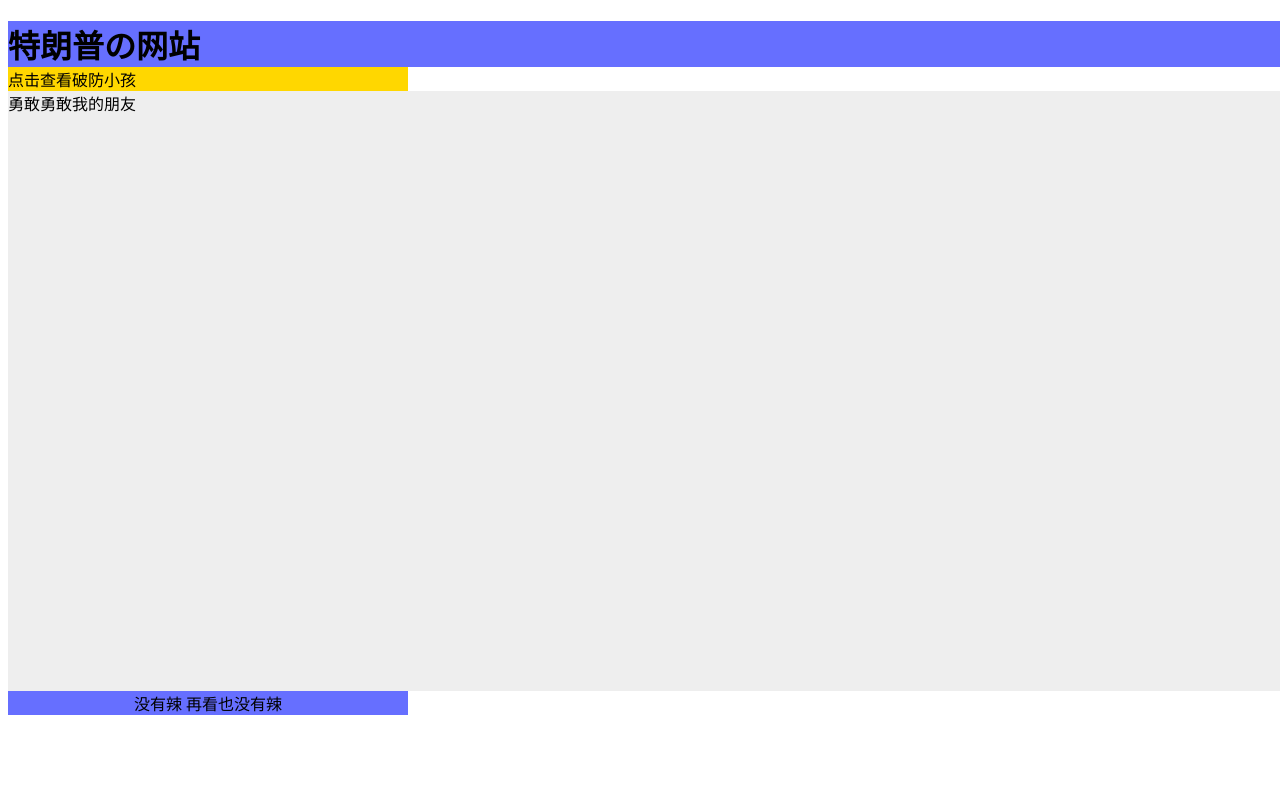
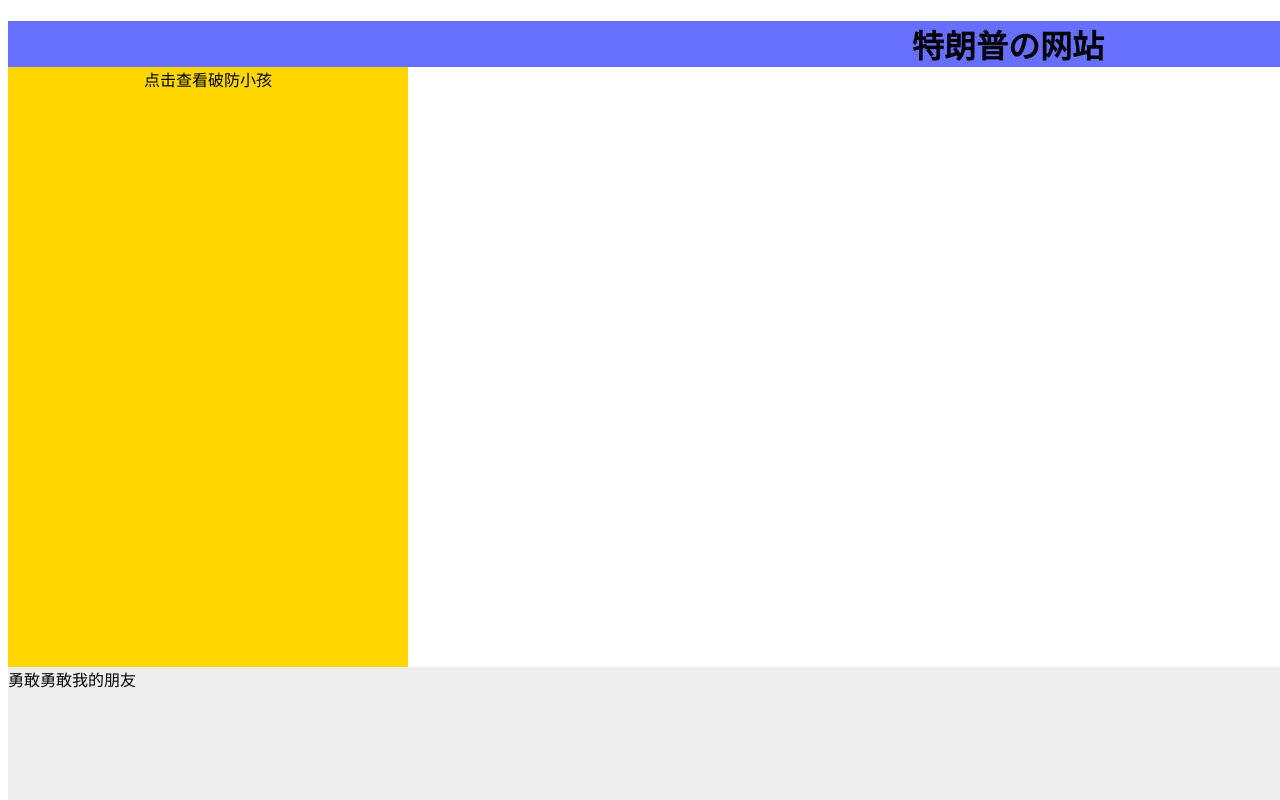
Before and after one commit to Trump114514/telangpu, a plain HTML site: page index.html in a window 1280 px wide. Shown: the top 800 px of the page. Drawn offline with Linux system fonts and the light colour scheme.

Commit message:
Update index.html

```diff
--- a/index.html
+++ b/index.html
@@ -9,13 +9,13 @@
 <div id="container" style="width:2000px">
 
 <div id="header" style="background-color:#666FFF;">
-<h1 style="margin-bottom:0;">特朗普の网站</h1></div>
+<h1 style="margin-bottom:0;text-align:center;">特朗普の网站</h1></div>
 
 
-<div class="banner" id="menu" style="background-color:#FFD700;height:600px;width:400px;float:left;>
-<a href="/破防"  class="banner-link">点击查看破防小孩</a>
-
-<div id="content" style="background-color:#EEEEEE;height:600px;width:1600px;float:left;">
+<div class="banner" id="menu" style="background-color:#FFD700;height:600px;width:400px;float:left;text-align:center;>
+<a href="/破防" class="banner-link">点击查看破防小孩</a>
+</div>
+<div id="content" style="background-color:#EEEEEE;height:600px;width:2000px;float:left;">
 勇敢勇敢我的朋友</div>
 
 <div id="footer" style="background-color:#666FFF;clear:both;text-align:center;">
```
